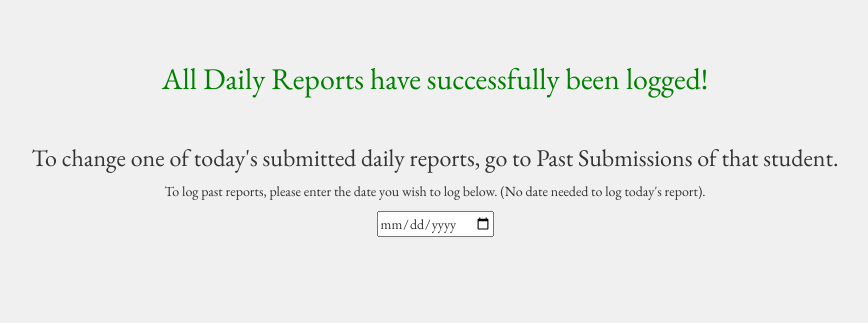
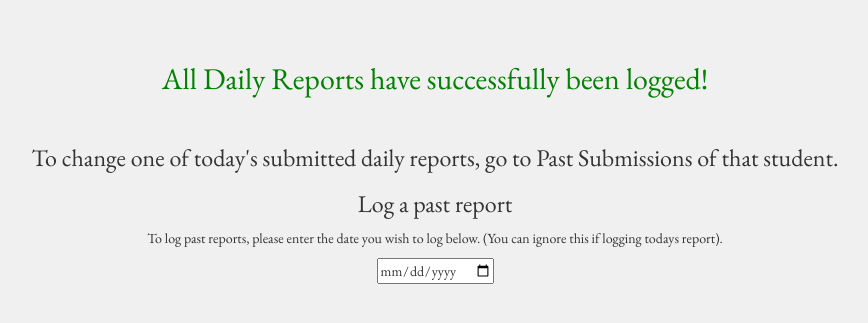
Before and after one commit to JoshuaOStafford/VanaLearning, a Django app: template templates/log_reports.html in a window 1280 px wide. Shown: the part 53-376 px from the top of the page, without its empty margins (205-1073 px from the left). Run offline with Django 3.2, Linux system fonts and the light colour scheme; the template is opened without the code that fills it: values that come from a table or form of the project are taken from there, others are empty; data comes from the database, SQL or seed files in the repository; some libraries are stand-ins or nearby versions; some web fonts are replaced.

Commit message:
Past date functionality

```diff
--- a/Reports/views.py
+++ b/Reports/views.py
@@ -54,6 +54,7 @@ def log_drc_view(request):
             else:
                 old_date = request.POST['date']
                 log_drc(request, student, teacher, old_date, True)
+                1/0
         return redirect('/log/DailyReports')
     return render(request, 'log_reports.html', {'user': teacher, 'remaining_students': remaining_students,
                                                 'are_remaining_students': len(remaining_students) != 0})
--- a/templates/log_reports.html
+++ b/templates/log_reports.html
@@ -254,7 +254,8 @@ label{
                 <h3>To change one of today's submitted daily reports, go to Past Submissions of that student.</h3>
         {% endif %}
 
-        <p>To log past reports, please enter the date you wish to log below. (No date needed to log today's report).</p>
+        <h3>Log a past report</h3>
+        <p>To log past reports, please enter the date you wish to log below. (You can ignore this if logging todays report).</p>
         <input id="date" type="date">
         </form>
 
```
